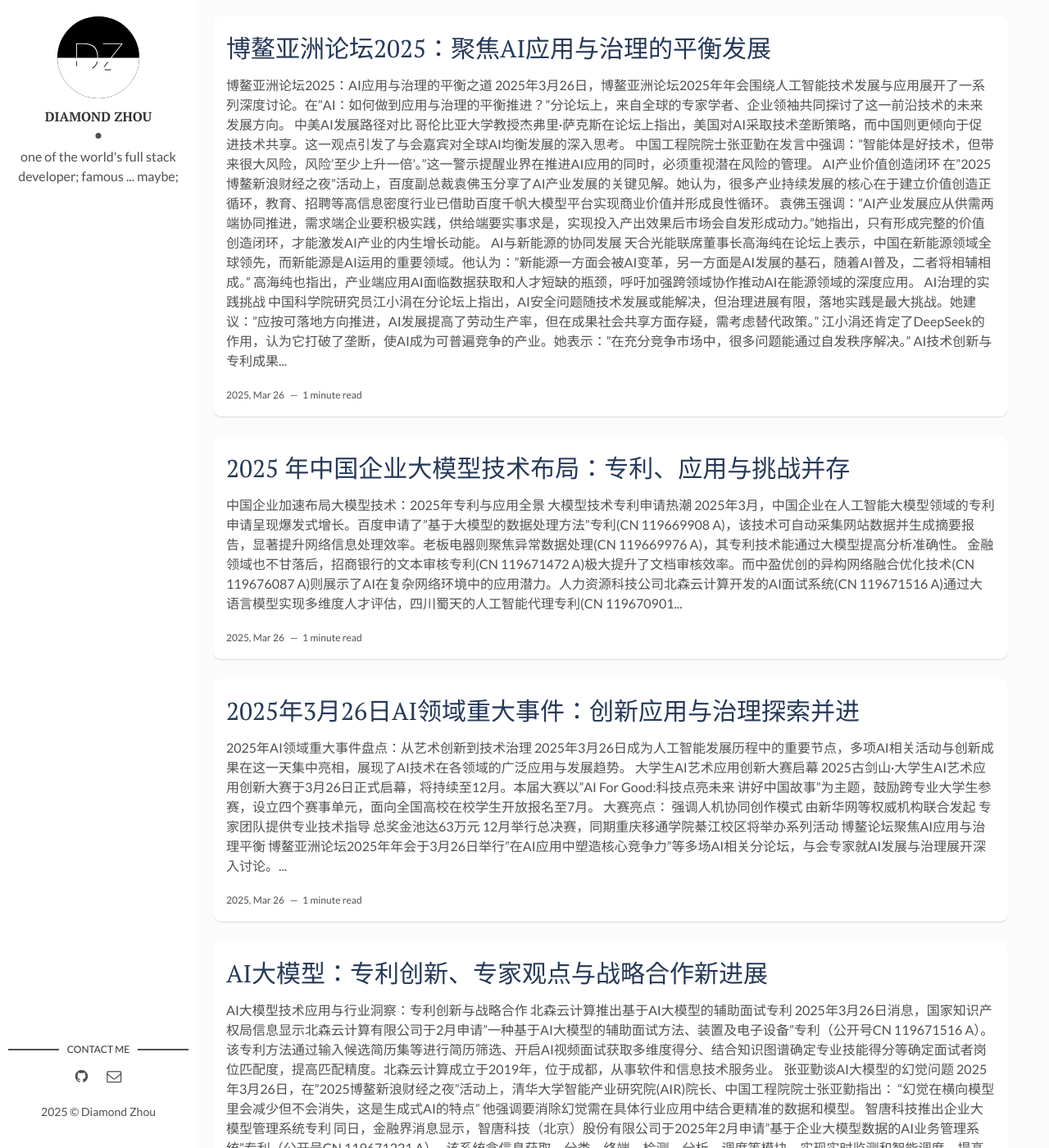
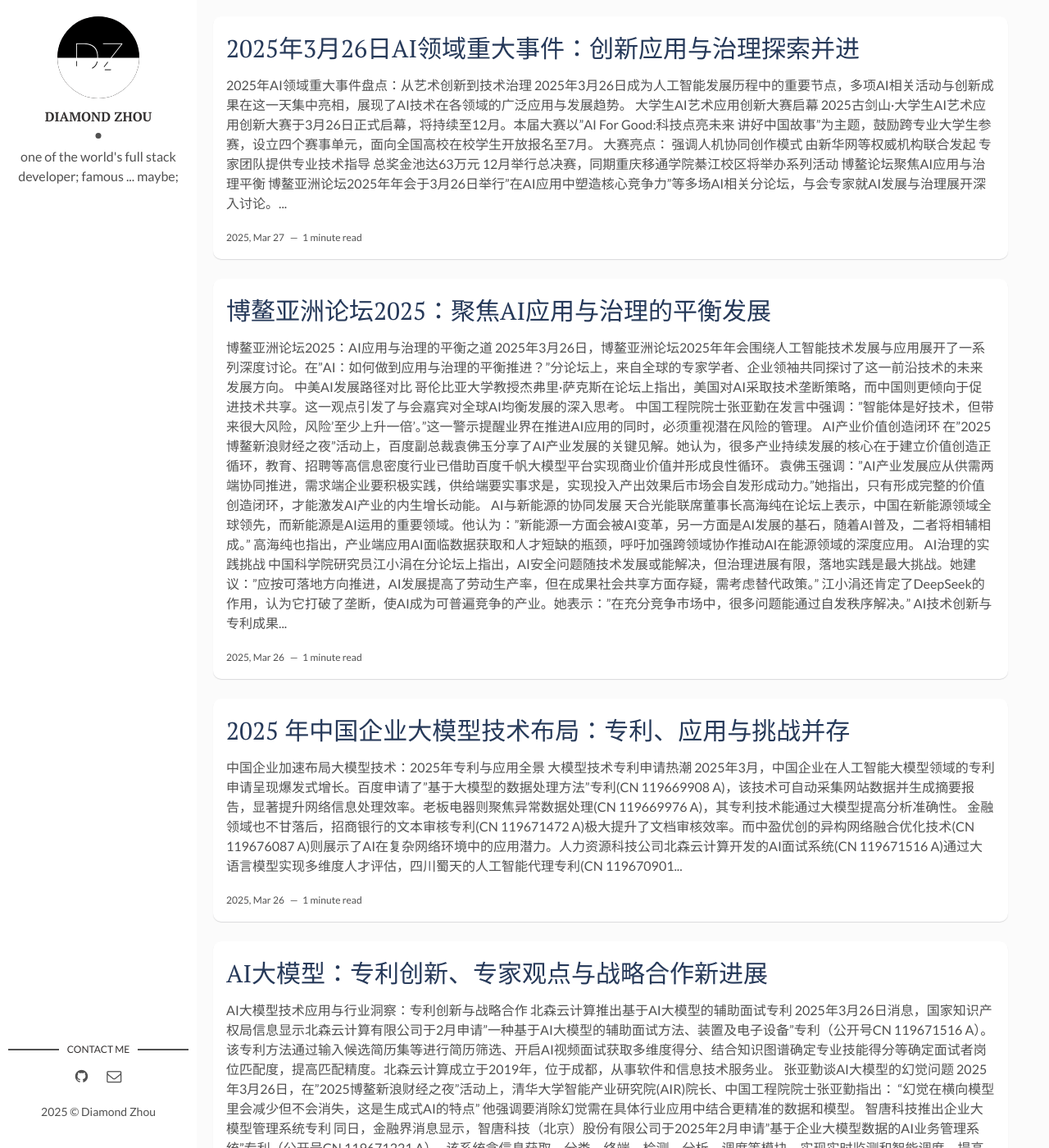
Before and after one commit to k55k32/diamondfsd-blog, a Jekyll site: the page built from index.html, in a window 1280 px wide and 1400 px high. Shown: the whole window at 82% size. Built offline with Jekyll 4.4.1, drawn with Linux system fonts in a browser that asks for light colours; the list of posts is cut into pages by our own code.

Commit message:
Update and rename 2025-03-26-ai.md to 2025-03-26-ai-big-things.md

```diff
--- a/_posts/2025-03-26-ai.md
+++ b/_posts/2025-03-26-ai-big-things.md
@@ -1,7 +1,7 @@
 ---
 layout: post
 title: 2025年3月26日AI领域重大事件：创新应用与治理探索并进
-date: 2025-03-26 23:59
+date: 2025-03-27 01:00
 description: "2025年3月26日，AI领域亮点频现，大赛启幕、论坛研讨治理，还有古籍数字化及企业创新成果发布，展现发展新态势。"
 tags: [2025年,AI领域,大学生大赛,博鳌论坛,古籍数字化,企业创新,技术治理,AI应用,智能体平台,专利成果]
 ---
```
